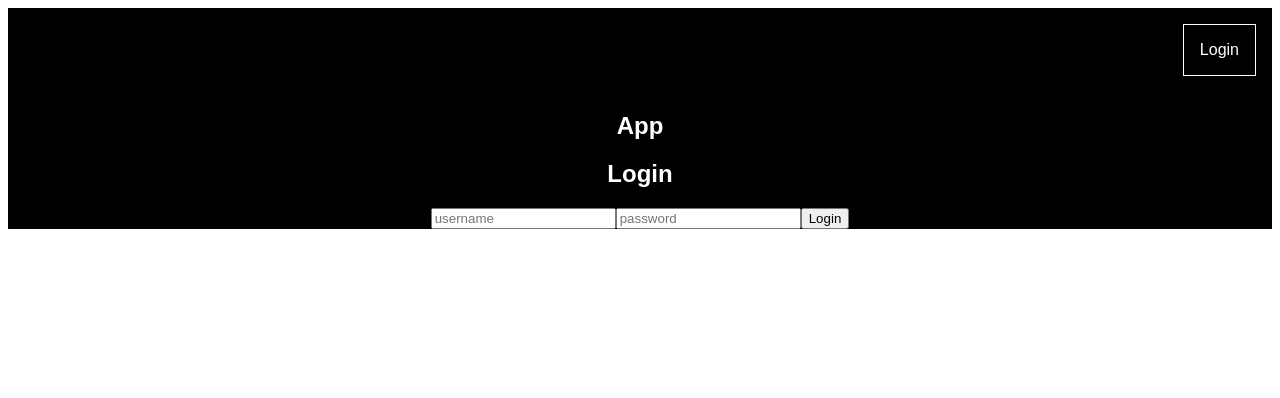
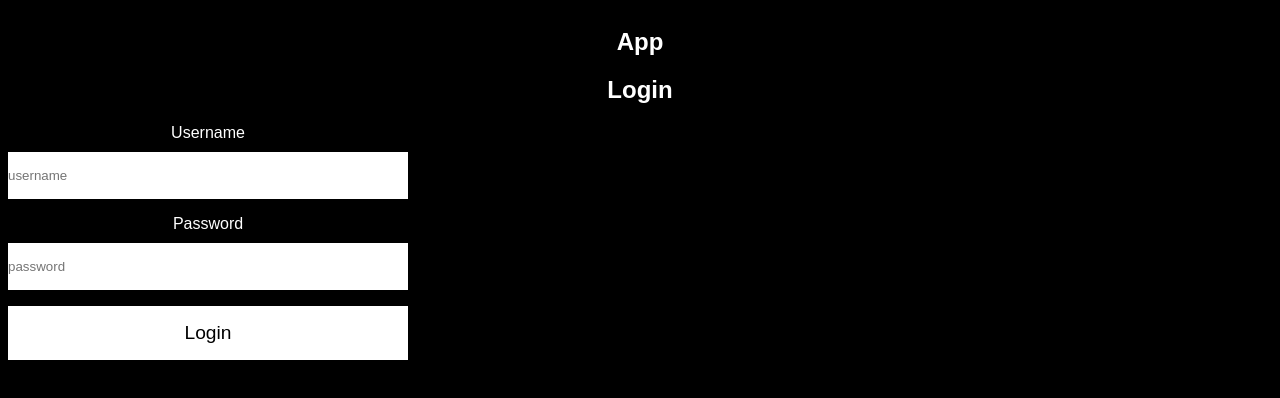
Before and after one commit to torresgol10/proyecto-giphy, a React (Create React App) app: page /login in a window 1280 px wide. Shown: the top 398 px of the page. Built offline with nearby package versions, Linux system fonts and the light colour scheme.

Commit message:
Añadimos un modal para el login.

```diff
--- a/public/index.html
+++ b/public/index.html
@@ -29,6 +29,8 @@
     <noscript>
       You need to enable JavaScript to run this app.
     </noscript>
+    <div id="modal-root"></div>
+
     <div id="root"></div>
     <!--
       This HTML file is a template.
--- a/src/App.js
+++ b/src/App.js
@@ -7,7 +7,7 @@ import { UserContextProvider } from "context/userContext";
 import Detail from "pages/Detail";
 import Home from "pages/Home";
 import SearchResults from "pages/SearchResults";
-import Login from "pages/Login";
+import Login from "pages/LoginPage";
 
 import "./styles.css";
 
--- a/src/components/Fav/index.js
+++ b/src/components/Fav/index.js
@@ -1,27 +1,38 @@
+import { useState } from "react";
+import Modal from "components/Modal";
 import useUser from "hooks/useUser";
 import { useLocation } from "wouter";
 import "./style.css";
+import Login from "components/Login";
 
 export default function Fav({ id }) {
     const { isLogged, addFav, favs } = useUser();
     const [path, push] = useLocation();
+    const [showModal, setShowModal] = useState(false);
+
+    const handlerClose = () => {
+        setShowModal(false);
+    }
 
     const handlerClick = () => {
-        if (!isLogged) return push("/login");
+        if (!isLogged) return setShowModal(true);
 
         addFav(id);
     }
 
     const isFaved = favs.some(favId => favId === id);
-    console.log(favs)
+
     const [
         label,
         emoji
     ] = isFaved ? ["Remove from favorites", "❌"] : ["Add to favorites", "❤️"];
 
     return (
-        <button className="gf-fav" onClick={handlerClick}>
-            <span role="img" aria-label={label}>{emoji}</span>
-        </button>
+        <>
+            {!isLogged && showModal && <Modal onClose={handlerClose}> <Login /></Modal>}
+            <button className="gf-fav" onClick={handlerClick}>
+                <span role="img" aria-label={label}>{emoji}</span>
+            </button>
+        </>
     )
 }
--- a/src/components/Header/index.js
+++ b/src/components/Header/index.js
@@ -1,20 +1,28 @@
 import React from "react"
-import { Link } from "wouter"
+import { useRoute, Link } from "wouter"
 import useUser from "hooks/useUser";
 import "./style.css";
 
 export default function Header({ }) {
     const { isLogged, logout } = useUser();
+    const [ match ] = useRoute("/login")
 
     const handlerClick = (e) => {
         e.preventDefault();
         logout();
     }
+
+    const renderLoginButtons = ({isLogged}) => {
+        return isLogged ?
+        <Link href="#" onClick={handlerClick}>Logout</Link>
+        : <Link to="/login">Login</Link>
+    }
+
+    const content = match ? null : renderLoginButtons({isLogged});
+
     return (
         <header className="gf-header">
-            {isLogged ?
-            <Link href="#" onClick={handlerClick}>Logout</Link>
-            : <Link to="/login">Login</Link> }
+            {content}
         </header>
     )
 }
--- a/src/pages/Login/index.js
+++ b/src/components/Login/index.js
@@ -1,6 +1,7 @@
 import React, {useEffect, useState} from "react";
 import { useLocation } from "wouter";
 import useUser from "hooks/useUser";
+import "./style.css";
 
 export default function Login() {
     const [username, setUsername] = useState("");
@@ -21,10 +22,10 @@ export default function Login() {
 
     return (
         <>
-            <h1>Login</h1>
-            <form onSubmit={handleSubmit}>
+            <form className="form" onSubmit={handleSubmit}>
+                <label for="username">Username</label>
                 <input placeholder="username" type="text" name="username" value={username} onChange={e => setUsername(e.target.value)} />
-
+                <label for="password">Password</label>
                 <input placeholder="password" type="password" name="password" value={password} onChange={e => setPassword(e.target.value)} />
 
                 <button type="submit">Login</button>
--- /dev/null
+++ b/src/components/Login/style.css
@@ -0,0 +1,26 @@
+.form{
+    width: 100%;
+    max-width: 400px;
+}
+
+.form label{
+    color: #fff;
+}
+
+.form input{
+    display: block;
+    margin-bottom: 1rem;
+    margin-top: 10px;
+    width: 100%;
+    border: 0;
+    padding: 1rem 0;
+}
+
+.form button{
+    background: #fff;
+    border: none;
+    color: #000;
+    font-size: 1.2rem;
+    padding: 1rem;
+    width: 100%;
+}
--- /dev/null
+++ b/src/components/Modal/index.js
@@ -0,0 +1,16 @@
+
+import { createPortal } from "react-dom"
+import "./style.css"
+function Modal( {children, onClose} ){
+
+    return <div className="modal">
+        <div className="modal-content">
+            <button className="modal-close" onClick={onClose}>X</button>
+            {children}
+        </div>
+    </div>
+}
+
+export default function ModalPortal({children, onClose}) {
+    return createPortal(<Modal onClose={onClose}>{children}</Modal>, document.getElementById("modal-root"))
+}
--- /dev/null
+++ b/src/components/Modal/style.css
@@ -0,0 +1,24 @@
+.modal {
+    background-color: rgba(255,255,255,0.8);
+    backdrop-filter: blur(5px);
+    position: fixed;
+    top: 0;
+    left: 0;
+    right: 0;
+    bottom: 0;
+    z-index: 11;
+}
+
+.modal-content {
+    background-color: #000;
+    width: 320px;
+    padding: 1rem;;
+    height: 80vh;
+    margin: 10vh auto;
+    position: relative;
+}
+
+.modal-content button{
+    display: block;
+    margin-bottom: 32px;
+}
--- a/src/hooks/useUser.js
+++ b/src/hooks/useUser.js
@@ -20,8 +20,8 @@ export default function useUser() {
     }, [setJWT]);
 
     const logout = useCallback(() => {
-        localStorage.setItem("jwt", null);
-        setJWT(null);
+        localStorage.setItem("jwt", '');
+        setJWT('');
     }, [setJWT]);
 
     return {
--- /dev/null
+++ b/src/pages/LoginPage/index.js
@@ -0,0 +1,11 @@
+import React from "react";
+import Login from "components/Login";
+
+export default function LoginPages() {
+    return (
+        <>
+            <h1>Login</h1>
+            <Login />
+        </>
+    );
+}
--- a/src/styles.css
+++ b/src/styles.css
@@ -1,4 +1,4 @@
-.App {
+html {
   font-family: sans-serif;
   text-align: center;
   background-color: #000;
```
